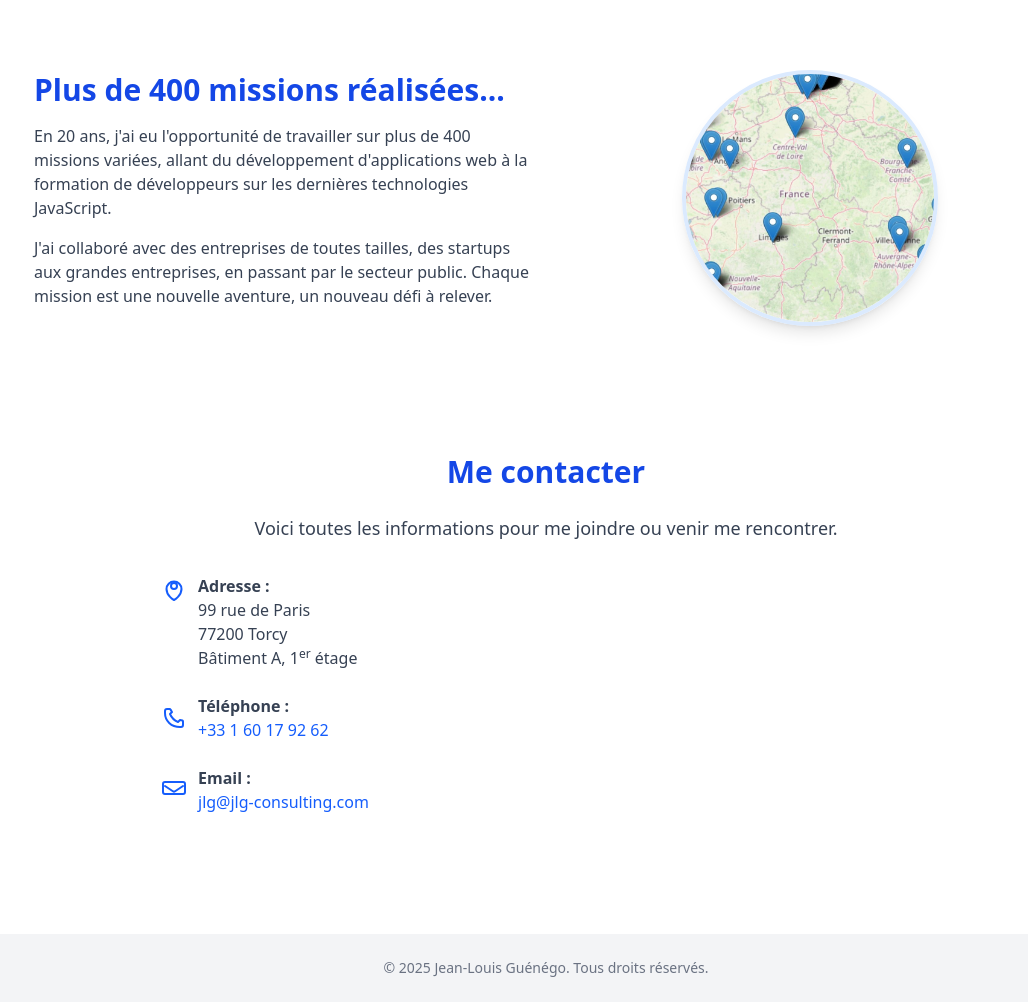
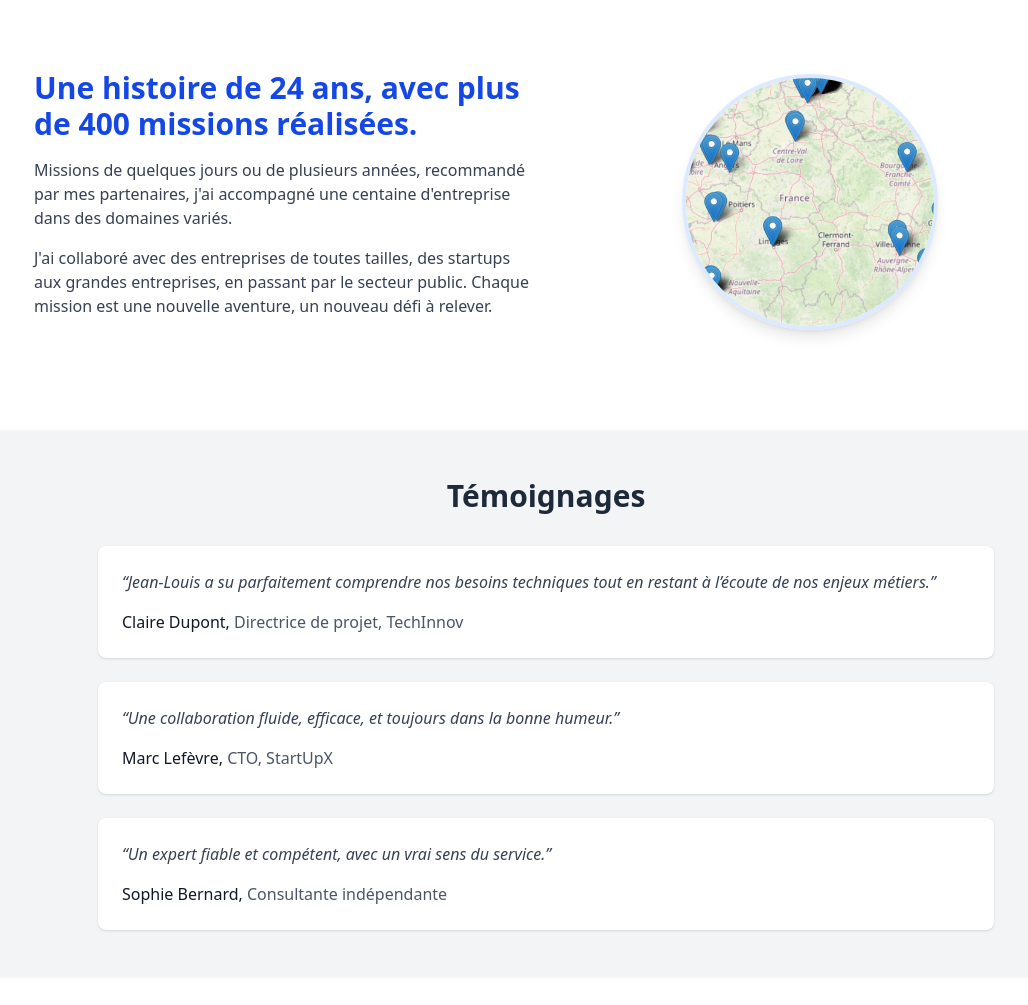
Before and after one commit to jlguenego/jlg-consulting, an Astro site: page / in a window 1280 px wide. Shown: the part 1180-2185 px from the top of the page, without its empty margins (94-1122 px from the left). Built offline with nearby package versions, Linux system fonts and the light colour scheme; Astro itself is replaced by a stand-in of ours.

Commit message:
dev: added testimonials

```diff
--- /dev/null
+++ b/src/components/Testimonials.astro
@@ -0,0 +1,31 @@
+---
+const testimonials = [
+  {
+    text: "Jean-Louis a su parfaitement comprendre nos besoins techniques tout en restant à l’écoute de nos enjeux métiers.",
+    author: "Claire Dupont",
+    company: "Directrice de projet, TechInnov"
+  },
+  {
+    text: "Une collaboration fluide, efficace, et toujours dans la bonne humeur.",
+    author: "Marc Lefèvre",
+    company: "CTO, StartUpX"
+  },
+  {
+    text: "Un expert fiable et compétent, avec un vrai sens du service.",
+    author: "Sophie Bernard",
+    company: "Consultante indépendante"
+  }
+];
+---
+
+<section class="bg-gray-100 py-12 px-4 sm:px-6 lg:px-8 rounded-lg mt-8">
+  <h2 class="text-3xl font-semibold text-center text-gray-800 mb-8">Témoignages</h2>
+  <ul class="space-y-6 max-w-4xl mx-auto">
+    {testimonials.map(t => (
+      <li class="bg-white p-6 rounded-lg shadow">
+        <blockquote class="text-gray-700 italic mb-4">“{t.text}”</blockquote>
+        <p class="text-gray-900 font-medium">{t.author}, <span class="text-gray-600">{t.company}</span></p>
+      </li>
+    ))}
+  </ul>
+</section>
--- a/src/pages/index.astro
+++ b/src/pages/index.astro
@@ -1,5 +1,7 @@
 ---
 import BaseLayout from '../layouts/BaseLayout.astro';
+import Testimonials from "../components/Testimonials.astro";
+
 
 const title = "Accueil – JLG Consulting";
 const description = "Bienvenue sur le site de Jean-Louis Guénégo, consultant formateur en informatique. Découvrez ses services.";
@@ -72,23 +74,20 @@ const description = "Bienvenue sur le site de Jean-Louis Guénégo, consultant f
   <section id="missions" class="py-16 px-4 bg-white">
     <div class="max-w-5xl mx-auto grid md:grid-cols-2 gap-8 items-center">
 
-
-
       <!-- Texte -->
       <div>
-        <h1 class="text-3xl font-bold text-blue-700 mb-4">Plus de 400 missions réalisées...</h1>
+        <h1 class="text-3xl font-bold text-blue-700 mb-4">Une histoire de {new Date().getFullYear() - 2001} ans, avec plus de 400 missions réalisées.</h1>
         <p class="text-gray-700 mb-4">
-          En 20 ans, j'ai eu l'opportunité de travailler sur plus de 400 missions variées, allant du développement d'applications web à la formation de développeurs sur les dernières technologies JavaScript.
+          Missions de quelques jours ou de plusieurs années, recommandé par mes partenaires, j'ai accompagné une centaine d'entreprise dans des domaines variés.
         </p>
         <p class="text-gray-700 mb-4">
           J'ai collaboré avec des entreprises de toutes tailles, des startups aux grandes entreprises, en passant par le secteur public. Chaque mission est une nouvelle aventure, un nouveau défi à relever.
         </p>
       </div>
 
-
       <!-- Image -->
       <div class="flex justify-center">
-        <a href="missions.html">
+        <a href="missions">
           <img
           src="missions.jpg"
           alt="Carte de France de mes missions"
@@ -99,6 +98,9 @@ const description = "Bienvenue sur le site de Jean-Louis Guénégo, consultant f
       </div>
     </div>
   </section>
+
+  <Testimonials />
+
 
   <section id="contact" class="py-16 px-4 bg-white">
     <div class="max-w-3xl mx-auto text-center">
```
